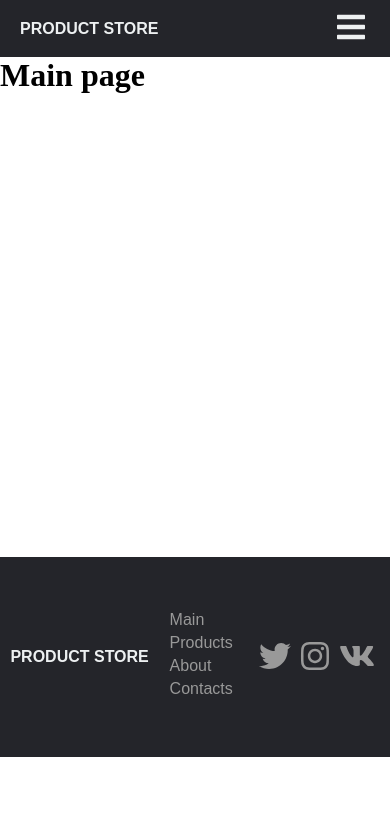
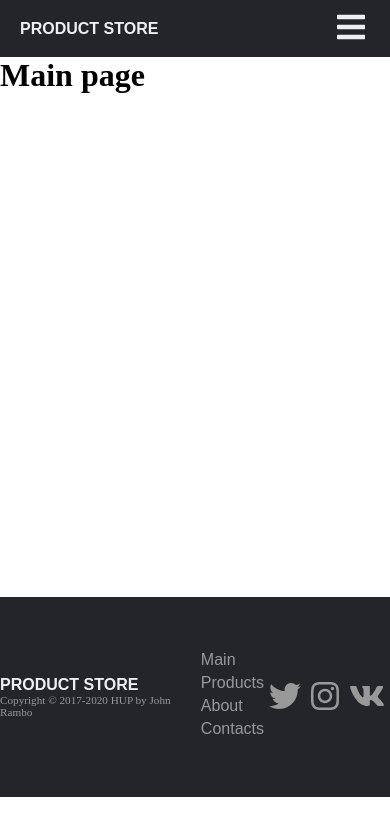
Before and after one commit to anton-tutolmin/productStore, a React app in the folder frontend/: page / in a window 390 px wide. Shown: the top 836 px of the page. Built offline with nearby package versions, Linux system fonts and the light colour scheme.

Commit message:
dropdown stop scroll

```diff
--- a/frontend/src/App/App.sass
+++ b/frontend/src/App/App.sass
@@ -4,5 +4,9 @@
   box-sizing: border-box
   transition: all 0.3s ease 0s
 
+@media screen and ( max-width: 767px )
+  body.lock
+    overflow: hidden
+
 .app
   min-width: 320px
--- /dev/null
+++ b/frontend/src/components/cart/cartMobileItem.jsx
@@ -0,0 +1,5 @@
+import React from 'react';
+
+export const CartMobileItem = () => {
+  return <div />;
+};
--- a/frontend/src/components/navbar/dropdown.jsx
+++ b/frontend/src/components/navbar/dropdown.jsx
@@ -1,4 +1,4 @@
-import React from 'react';
+import React, { useEffect } from 'react';
 import { connect } from 'react-redux';
 import { Link } from 'react-router-dom';
 import Paths from '../../constants/paths';
@@ -6,7 +6,14 @@ import './dropdown.sass';
 
 const Dropdown = (props) => {
   const { toggleDropdown, auth } = props;
-  console.log(auth);
+
+  useEffect(() => {
+    document.body.classList.add('lock');
+    return () => {
+      document.body.classList.remove('lock');
+    };
+  });
+
   return (
     <div className="menu">
       <ul>
@@ -91,7 +98,6 @@ export const RegisterItem = (props) => {
 };
 
 const mapStateToProps = (state) => {
-  console.log(state);
   return {
     auth: state.auth.auth,
   };
--- /dev/null
+++ b/frontend/src/scenes/cart/cartMobile.jsx
@@ -0,0 +1,27 @@
+import React from 'react';
+import { connect } from 'react-redux';
+import { removeFromCart, addNotification } from '../../store/actions';
+import { doOrderProduct } from '../../store/actions/async/order';
+import {} from '../../components/cart/cartItem.jsx';
+import './cartMobile.sass';
+
+const CartMobile = (props) => {
+  console.log(0.6 + 1);
+  return <h1 className="cartmobile">Cart</h1>;
+};
+
+const mapStateToProps = (state) => ({
+  cart: state.cart.cart,
+  balance: state.user.balance,
+});
+
+const mapDispatchToProps = (dispatch) => ({
+  remove: (indexInCart) => dispatch(removeFromCart(indexInCart)),
+  order: (product, index) => dispatch(doOrderProduct(product, index)),
+  showError: (text) => dispatch(addNotification(text)),
+});
+
+export default connect(
+  mapStateToProps,
+  mapDispatchToProps,
+)(CartMobile);
--- /dev/null
+++ b/frontend/src/scenes/cart/cartMobile.sass
@@ -0,0 +1,3 @@
+.cartmobile
+  font-size: 2rem
+  font-family: Arial, Helvetica, sans-serif
--- a/frontend/src/scenes/footer/footer.jsx
+++ b/frontend/src/scenes/footer/footer.jsx
@@ -6,6 +6,7 @@ import './footer.sass';
 export const Footer = () => {
   return (
     <footer className="footer">
+      <div className="footer__container">
         <div className="footer__logo">
           <Logo />
           <Info />
@@ -21,6 +22,7 @@ export const Footer = () => {
         <div className="footer__social-links">
           <SocialLinks />
         </div>
+      </div>
     </footer>
   );
 };
--- a/frontend/src/scenes/footer/footer.sass
+++ b/frontend/src/scenes/footer/footer.sass
@@ -2,7 +2,8 @@
 
 .footer
   display: flex
-  justify-content: space-around
+  justify-content: center
+  margin-top: 40px
   background-color: $navbar_bgn
   width: 100%
   height: 200px
@@ -32,4 +33,13 @@
 .footer__info
   color: #999
   @media screen and ( max-width: 767px )
-    display: none
+    font-size: .7rem
+
+.footer__container
+  display: flex
+  justify-content: space-around
+  width: 65%
+  @media screen and ( max-width: 767px )
+    width: 100%
+
+  // background-color: blue
--- a/frontend/src/scenes/index.jsx
+++ b/frontend/src/scenes/index.jsx
@@ -13,6 +13,7 @@ import { Main } from './main/main.jsx';
 import Profile from './profile/profile.jsx';
 import Notifications from './notification/notifications.jsx';
 import { Footer } from './footer/footer.jsx';
+import CartMobile from './cart/cartMobile.jsx';
 
 const ClientRoutes = () => {
   return <Route path={Paths.order} component={Orders} />;
@@ -29,6 +30,11 @@ const CurierRoutes = () => {
       path={Paths.request}
       component={Request}
       key={`${Math.random()}request`}
+    />,
+    <Route
+      path={Paths.cart}
+      component={CartMobile}
+      key={`${Math.random()}cart`}
     />,
   ];
 };
```
Also changed, not shown: frontend/src/components/cart/cartMobileItem.sass (added), 1 other file (tests, documents, lock files or other folders). Lines whose indentation alone changed are shown as unchanged.
